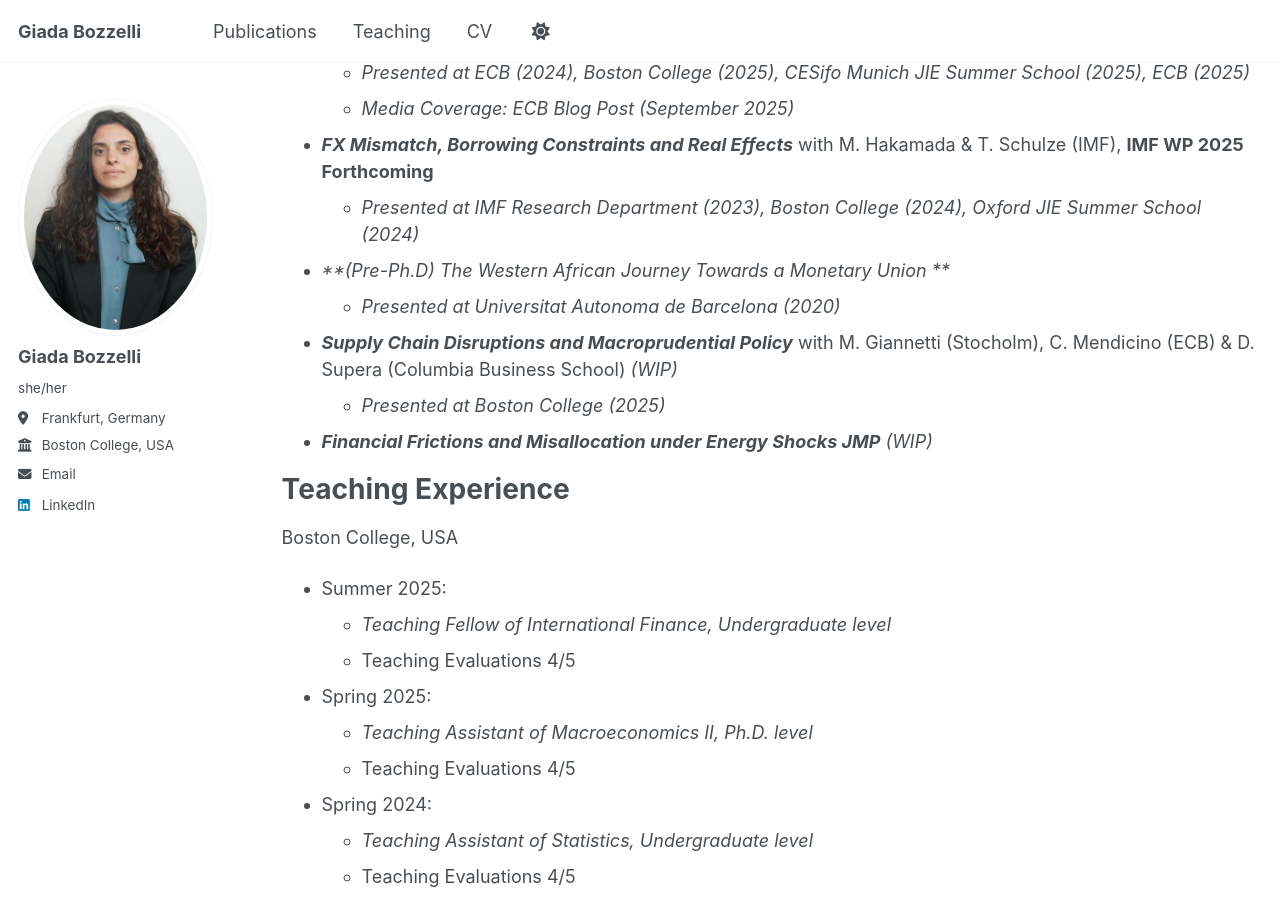
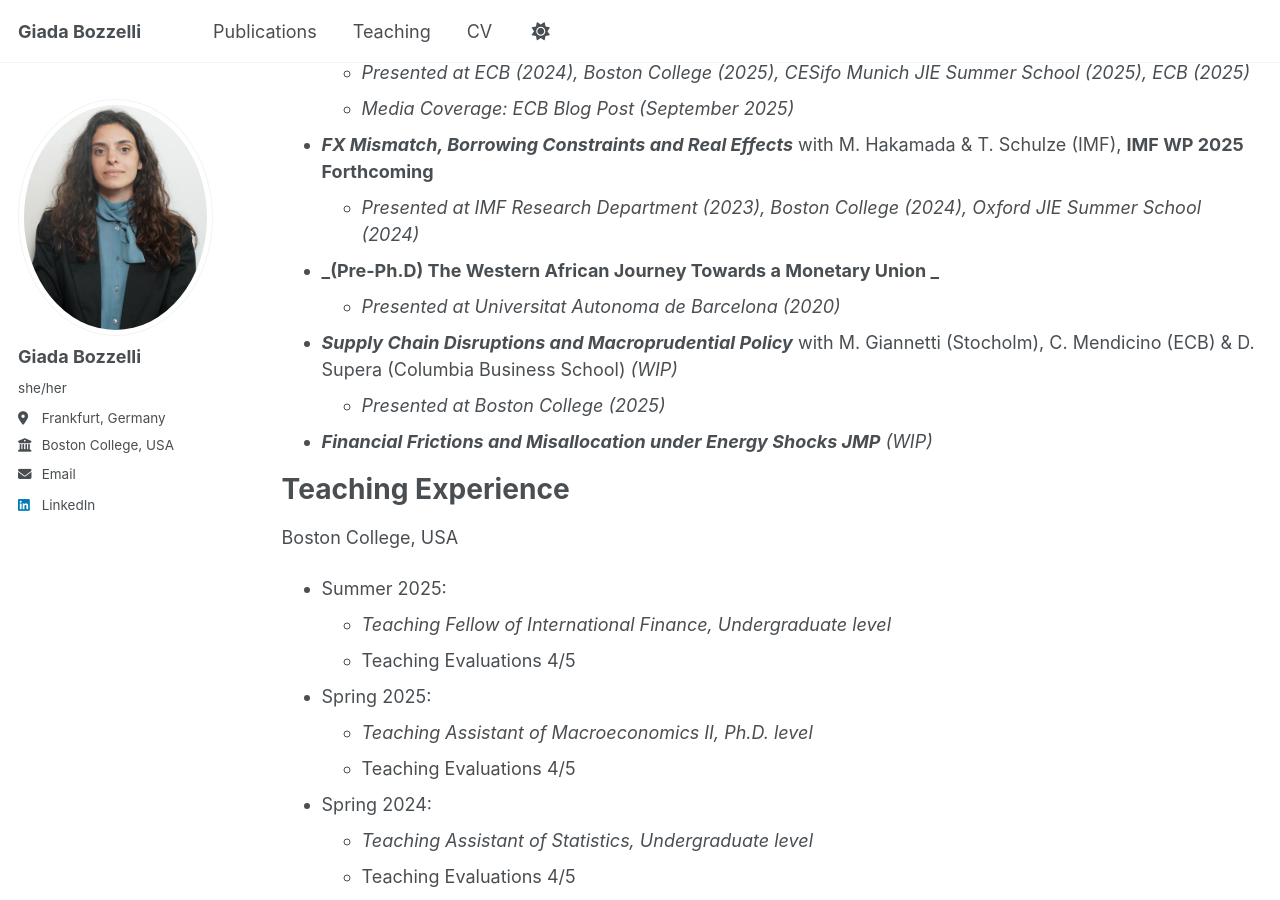
Before and after one commit to Gimmibozz/Gimmibozz.github.io, a Jekyll site: the page built from _pages/cv.md, in a window 1280 px wide and 900 px high, scrolled down 1012 px. Built offline with Jekyll 4.4.1, drawn with Linux system fonts in a browser that asks for light colours; a script that is not in the unit is left out.

Commit message:
Update cv.md

```diff
--- a/_pages/cv.md
+++ b/_pages/cv.md
@@ -45,13 +45,13 @@ Working Papers
 * **_FX Mismatch, Borrowing Constraints and Real Effects_** with M. Hakamada & T. Schulze (IMF), **IMF WP 2025 Forthcoming**
   * _Presented at IMF Research Department (2023), Boston College (2024), Oxford JIE Summer School (2024)_
 
-* _**(Pre-Ph.D) The Western African Journey Towards a Monetary Union **_
+* **_(Pre-Ph.D) The Western African Journey Towards a Monetary Union _**
   * _Presented at Universitat Autonoma de Barcelona (2020)_
 
-* _**Supply Chain Disruptions and Macroprudential Policy**_ with M. Giannetti (Stocholm), C. Mendicino (ECB) & D. Supera (Columbia Business School) _(WIP)_
+* **_Supply Chain Disruptions and Macroprudential Policy_** with M. Giannetti (Stocholm), C. Mendicino (ECB) & D. Supera (Columbia Business School) _(WIP)_
   * _Presented at Boston College (2025)_
 
-* _**Financial Frictions and Misallocation under Energy Shocks JMP**_ _(WIP)_
+* **_Financial Frictions and Misallocation under Energy Shocks JMP_** _(WIP)_
 
 <!--<ul>{% for post in site.publications reversed %}
     {% include archive-single-cv.html %}
```
